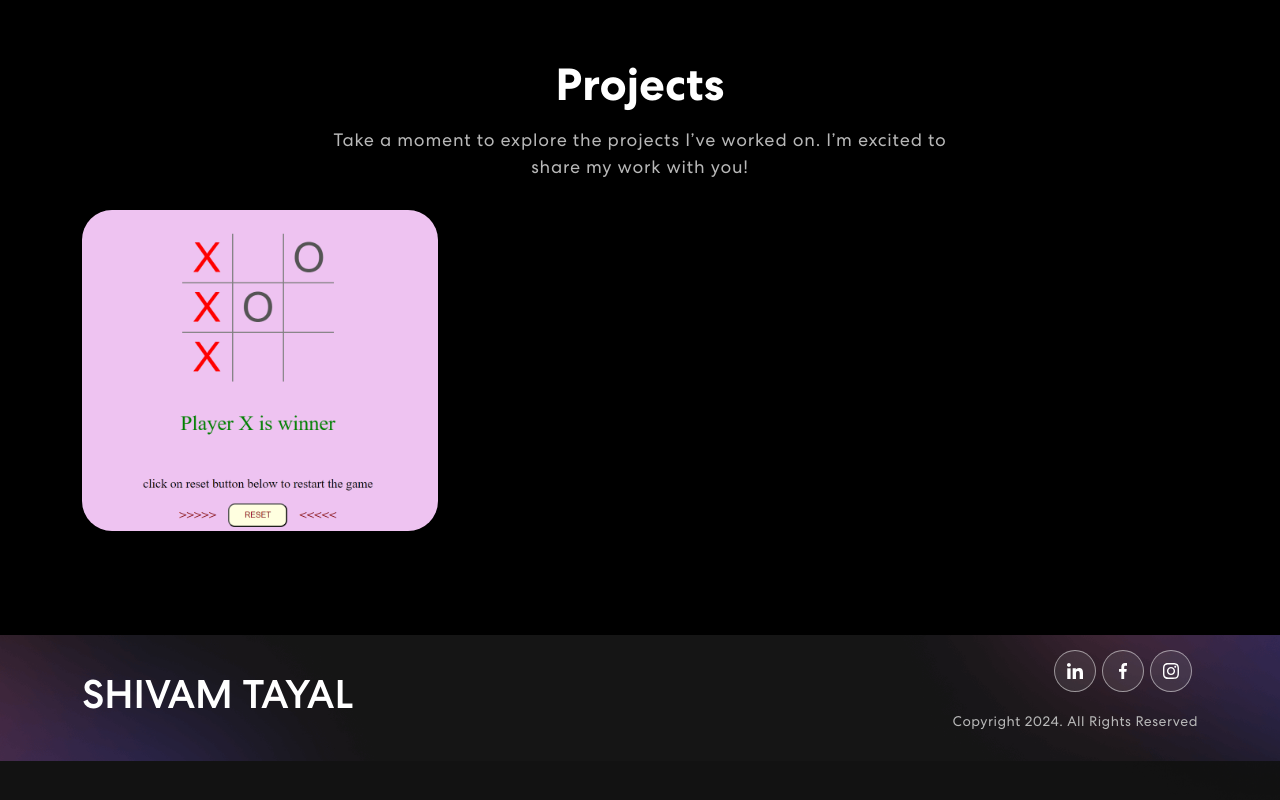
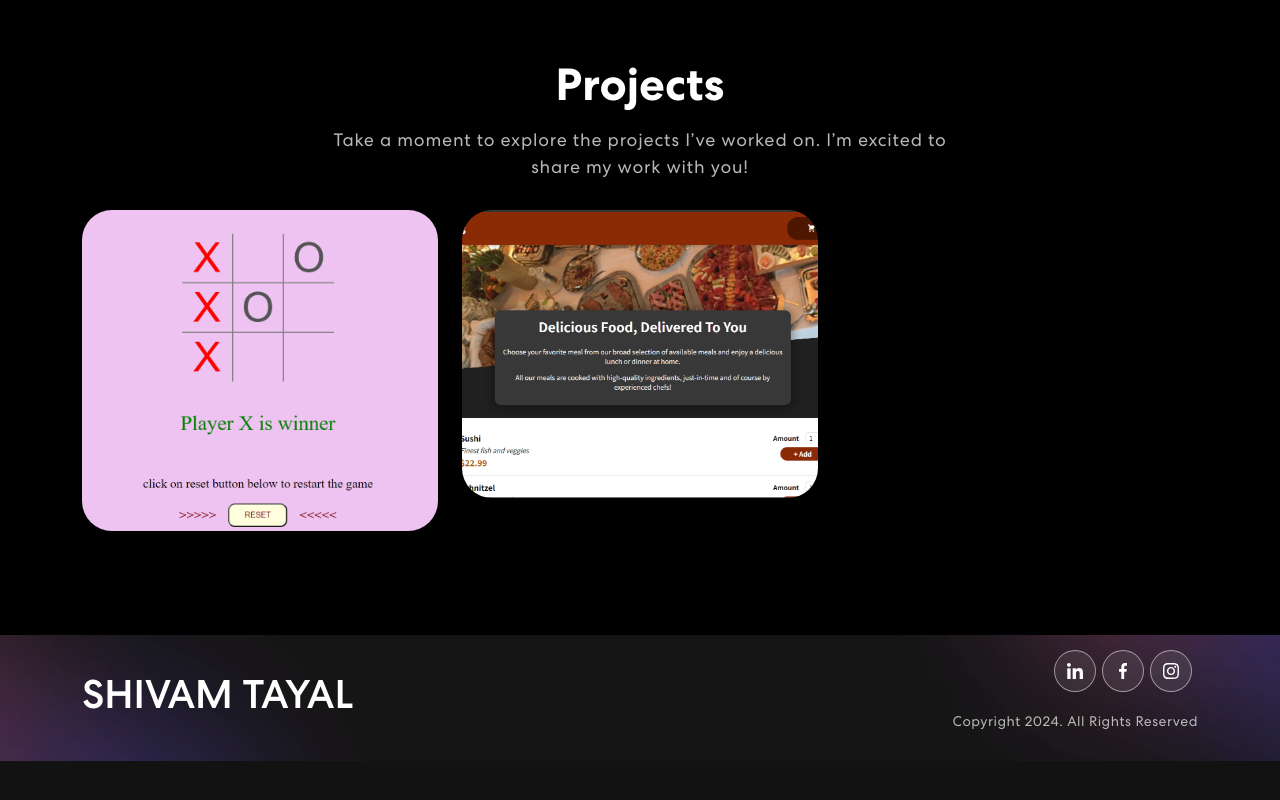
Before and after one commit to tayalshivu1/personal-portfolio, a React (Create React App) app: page / in a window 1280 px wide. Shown: the part 1600-2400 px from the top of the page. Built offline with nearby package versions, Linux system fonts and the light colour scheme.

Commit message:
added food order project

```diff
--- a/src/components/Projects.jsx
+++ b/src/components/Projects.jsx
@@ -1,6 +1,7 @@
 import { Container, Row, Col, Tab, Nav } from "react-bootstrap";
 import { ProjectCard } from "./ProjectCard";
 import ticTacToe from "../assets/img/tic-tac-toe.png";
+import foodOrderApp from "../assets/img/food-order-app.png";
 import colorSharp2 from "../assets/img/color-sharp2.png";
 import TrackVisibility from "react-on-screen";
 
@@ -11,6 +12,12 @@ export const ProjectsComponent = () => {
       description: "Its a basic tic tac toe game.",
       imgUrl: ticTacToe,
       projectUrl: "https://tayalshivu1.github.io/TicTacToe/",
+    },
+    {
+      title: "Food Order App",
+      description: "Food Order app",
+      imgUrl: foodOrderApp,
+      projectUrl: "https://food-order-app-react-two.vercel.app/",
     },
   ];
 
```
Also changed, not shown: src/assets/img/food-order-app.png (added).
